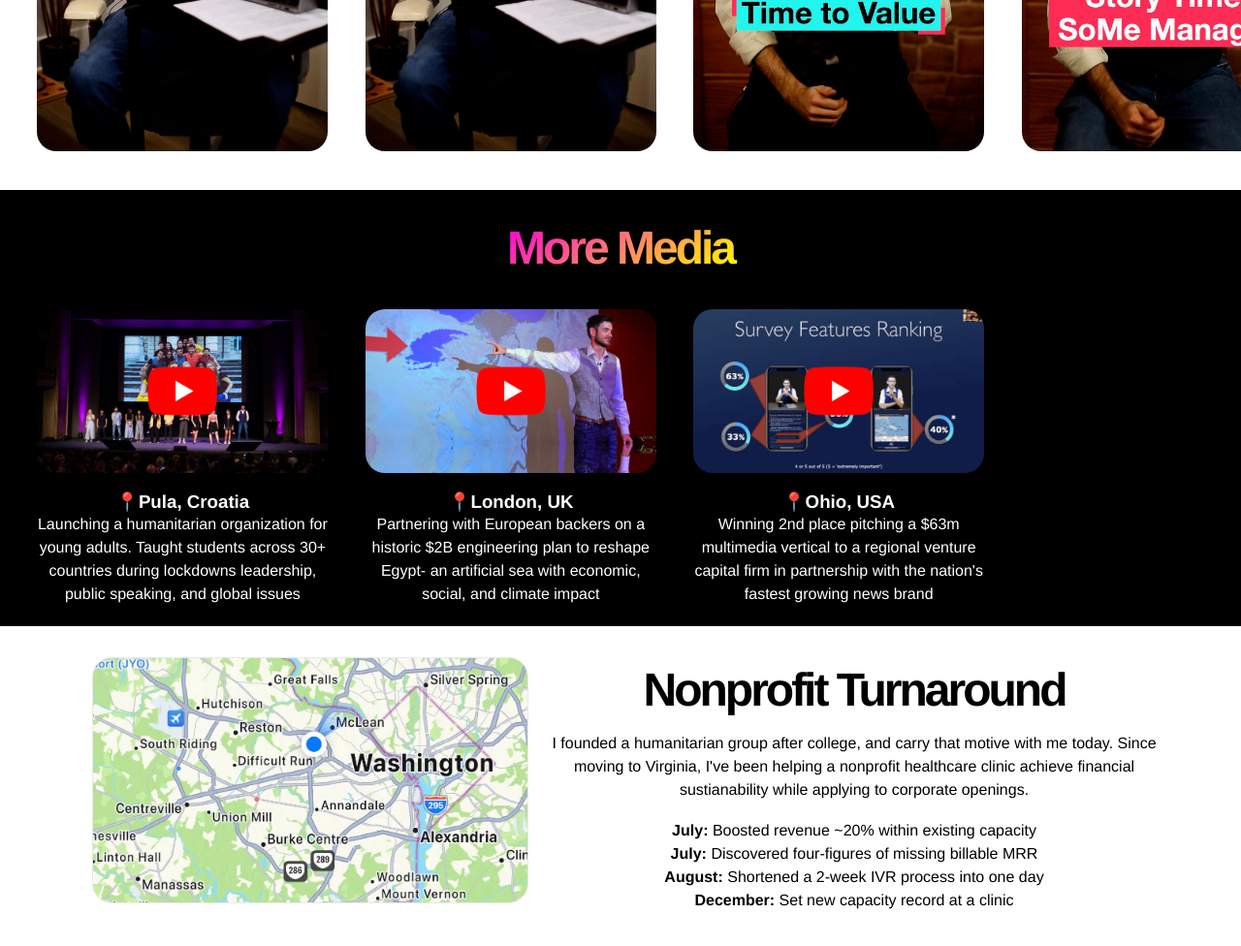
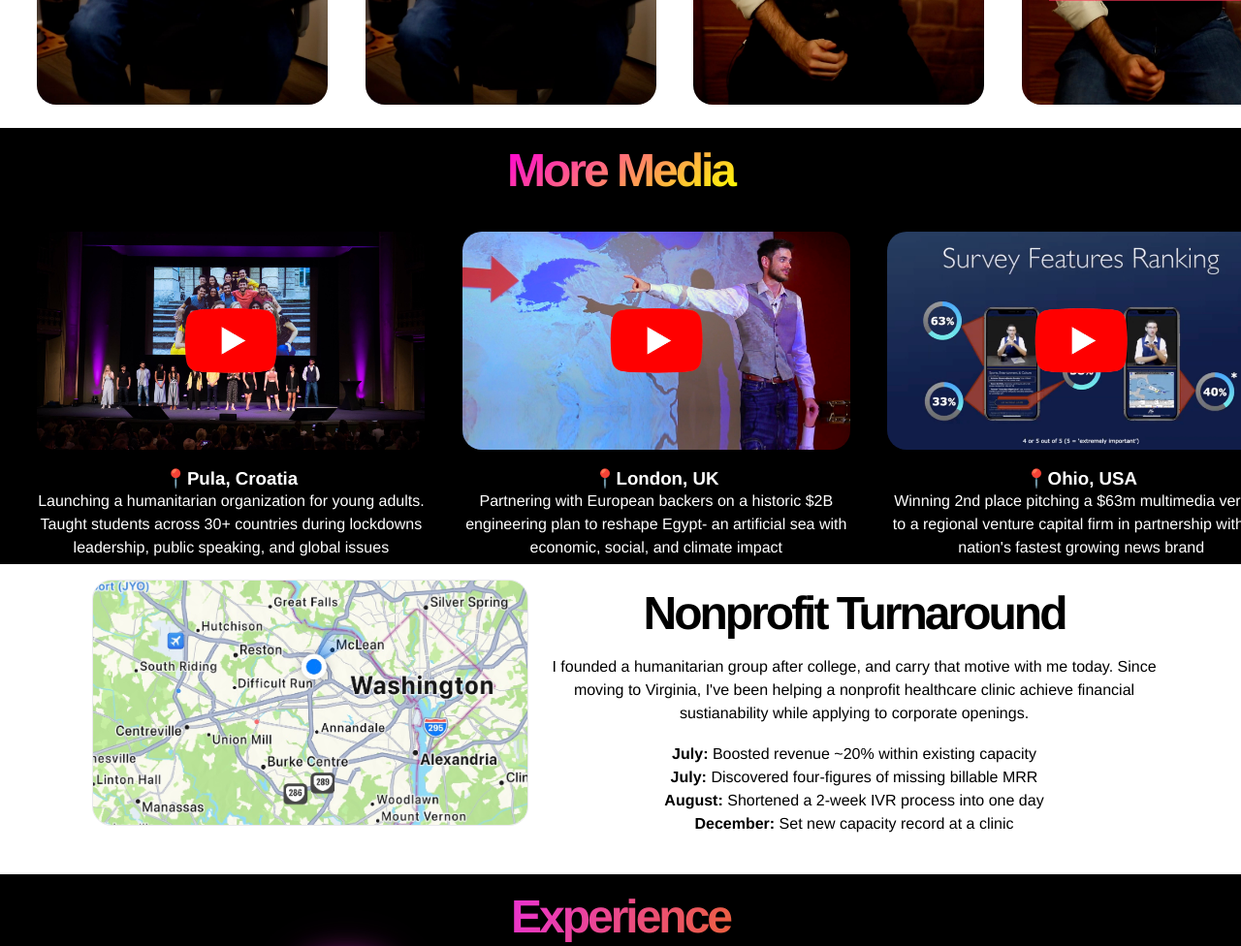
Before and after one commit to AlexWestIsBest/portfolio, a plain HTML site: page index.html in a window 1280 px wide. Shown: the part 760-1736 px from the top of the page at 97% size. Drawn offline with Linux system fonts and the light colour scheme.

Commit message:
Widens horizontal videos, notably on small displays

```diff
--- a/css/style.css
+++ b/css/style.css
@@ -12,7 +12,7 @@ body {
 section {
     box-sizing: border-box;
     margin: 0 auto;
-    padding: 1rem 1rem 2rem 1rem;
+    padding: 0rem 1rem 1rem 1rem;
     width: 100%;
 }
 section.white {
@@ -128,9 +128,9 @@ img.tikTok:hover {
     margin: 0px -1rem -1rem -1rem;
 }
 .horizontalThumbnail {
-    width: 300px;
+    width: 400px;
     /* height: 500px; */
-    max-width: 38vw;
+    max-width: 50vw;
     object-fit: cover; /* Ensures aspect ratio is maintained within the set dimensions */
     border-radius: 20px;
     transition: 0.2s;
@@ -141,7 +141,7 @@ img.tikTok:hover {
     transition: 0.2s;
 }
 .specificAppearance {
-    width: 300px;
+    width: 400px;
 }
 
 
@@ -295,4 +295,7 @@ b {
         margin: 0.25rem;
         max-width: 40vw;
     }
+    .specificAppearance {
+        width: 400px;
+    }
 }
```
